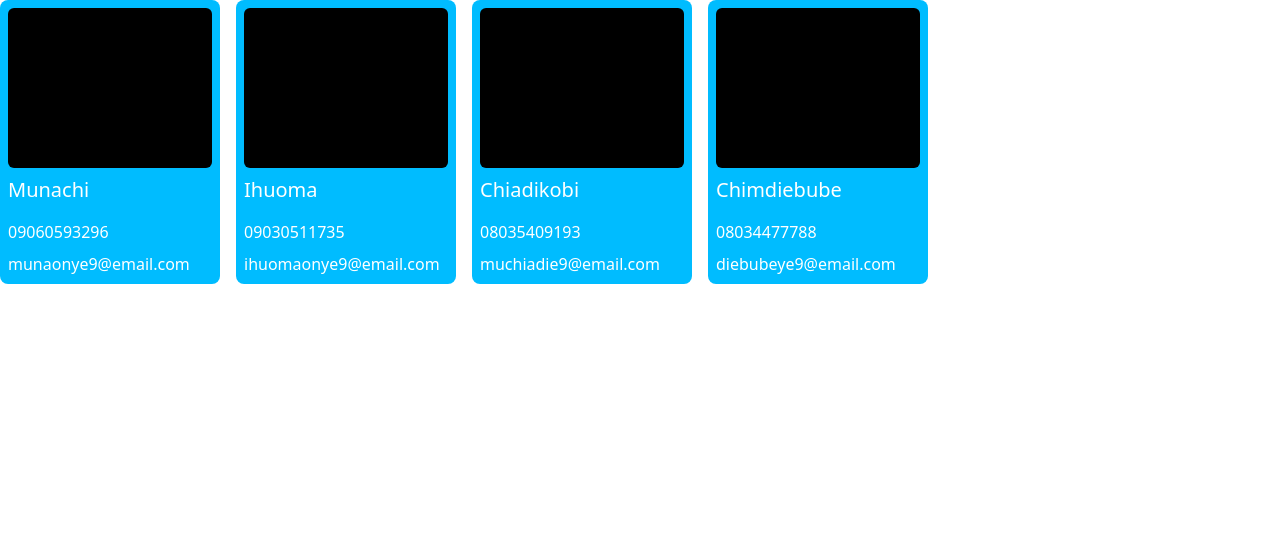
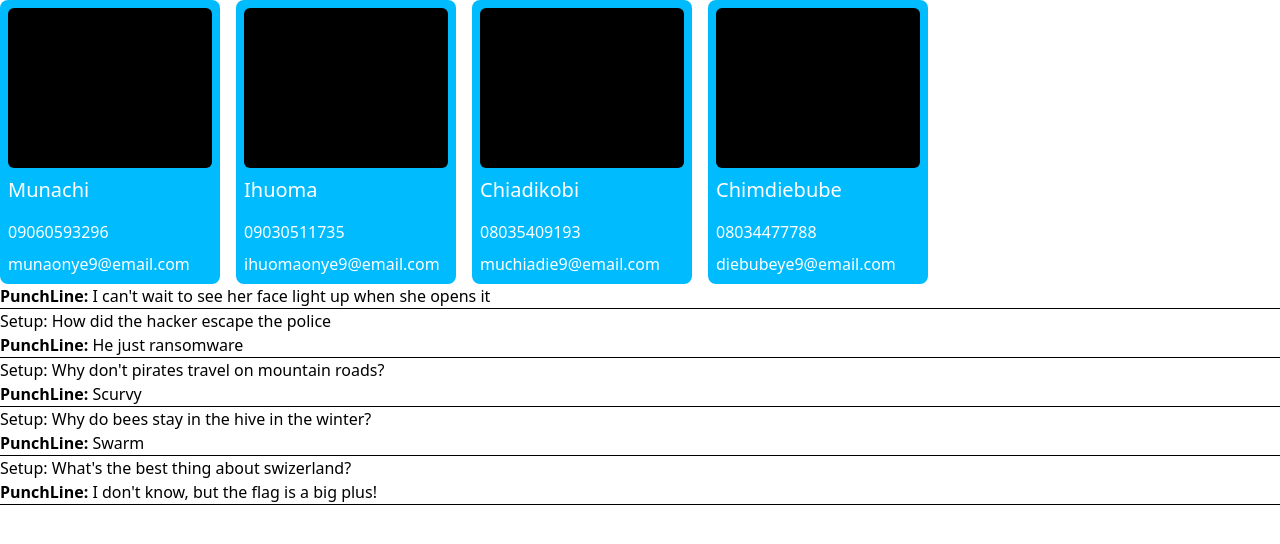
Before and after one commit to munachi821/react-app, a React (Vite) app: page / in a window 1280 px wide. Shown: the top 544 px of the page. Built offline with nearby package versions, Linux system fonts and the light colour scheme.

Commit message:
incase something dosen't exist you can use this example in joke.jsx to check it {if props.Setup if truthy then(which is the &&) will run the next code <h1>{props.Setup}</h1>}

```diff
--- a/src/App.jsx
+++ b/src/App.jsx
@@ -1,4 +1,5 @@
 //import Main from "./Components/Main";
+import Joke from "./Components/joke";
 import Header from "./Components/Header";
 import Entry from "./Components/entry";
 import Contact from "./Components/contact cat";
@@ -30,6 +31,23 @@
           email="diebubeye9@email.com"
         />
       </div>
+      <Joke Punchline="I can't wait to see her face light up when she opens it" />
+      <Joke
+        Setup="How did the hacker escape the police"
+        Punchline="He just ransomware"
+      />
+      <Joke
+        Setup="Why don't pirates travel on mountain roads?"
+        Punchline="Scurvy"
+      />
+      <Joke
+        Setup="Why do bees stay in the hive in the winter?"
+        Punchline="Swarm"
+      />
+      <Joke
+        Setup="What's the best thing about swizerland?"
+        Punchline="I don't know, but the flag is a big plus!"
+      />
     </>
   );
 };
--- /dev/null
+++ b/src/Components/joke.jsx
@@ -0,0 +1,14 @@
+const Joke = (props) => {
+  return (
+    <>
+      {props.Setup && <h1>Setup: {props.Setup}</h1>}
+      <p>
+        <b>PunchLine: </b>
+        {props.Punchline}
+      </p>
+      <hr />
+    </>
+  );
+};
+
+export default Joke;
```
